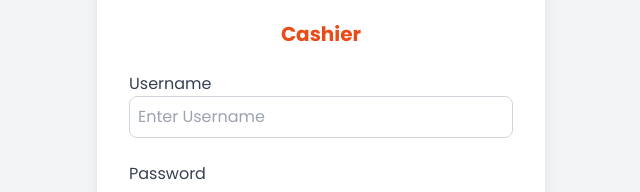
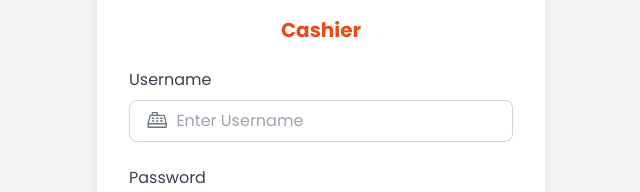
Before and after one commit to ChrismarCIlustrisimo/InventoryManagement, a React (Vite) app in the folder frontend/: page /cashier-login in a window 1280 px wide. Shown: the part 286-478 px from the top of the page, without its empty margins (319-959 px from the left). Built offline with nearby package versions, Linux system fonts and the light colour scheme; no server answers; what @react-pdf/renderer would draw is missing.

Commit message:
UPDATE: Login Icons

```diff
--- a/frontend/src/pages/AdminLogin.jsx
+++ b/frontend/src/pages/AdminLogin.jsx
@@ -7,6 +7,7 @@ import { useNavigate } from 'react-router-dom';
 import { FaUser } from "react-icons/fa";
 import { toast, ToastContainer } from 'react-toastify';
 import 'react-toastify/dist/ReactToastify.css';
+import { LiaUserTieSolid } from "react-icons/lia";
 
 const AdminLogin = () => {
     const [email, setEmail] = useState('');
@@ -199,16 +200,19 @@ const AdminLogin = () => {
                     </div>
                 ) : (
                     <div className="space-y-6 text-black">
-                        <div>
-                            <label htmlFor="username" className="block text-gray-700">Username</label>
-                            <input
+                        <div className="mb-4 flex flex-col items-start">
+                           <label htmlFor="username" className="block text-gray-700 mb-2">Username</label>
+                            <div className="flex items-center border border-gray-300 rounded-lg w-full px-4">
+                                <LiaUserTieSolid className="text-gray-500 text-2xl" />
+                                <input
                                 id="username"
                                 type="text"
                                 placeholder="Enter Username"
-                                className="w-full border border-gray-300 rounded-lg p-2"
+                                className="w-full p-2 rounded-lg border-0 focus:outline-none"
                                 value={username}
                                 onChange={(e) => setUsername(e.target.value)}
-                            />
+                                />
+                            </div>
                         </div>
                         <div>
                             <label htmlFor="password" className="block text-gray-700">Password</label>
--- a/frontend/src/pages/CashierLogin.jsx
+++ b/frontend/src/pages/CashierLogin.jsx
@@ -6,6 +6,7 @@ import { useNavigate } from 'react-router-dom';
 import { useTheme } from '../context/ThemeContext';
 import { toast, ToastContainer } from 'react-toastify';
 import 'react-toastify/dist/ReactToastify.css';
+import { PiCashRegister } from "react-icons/pi";
 
 const CashierLogin = () => {
     const [email, setEmail] = useState('');
@@ -197,16 +198,19 @@ const CashierLogin = () => {
                     </form>
                 ) : (
                     <form onSubmit={handleLogin} className="space-y-6 text-black">
-                        <div>
-                            <label htmlFor="username" className="block text-gray-700">Username</label>
-                            <input
+                        <div className="mb-4 flex flex-col items-start">
+                           <label htmlFor="username" className="block text-gray-700 mb-2">Username</label>
+                            <div className="flex items-center border border-gray-300 rounded-lg w-full px-4">
+                                <PiCashRegister className="text-gray-500 text-2xl" />
+                                <input
                                 id="username"
                                 type="text"
                                 placeholder="Enter Username"
-                                className="w-full border border-gray-300 rounded-lg p-2"
+                                className="w-full p-2 rounded-lg border-0 focus:outline-none"
                                 value={username}
                                 onChange={(e) => setUsername(e.target.value)}
-                            />
+                                />
+                            </div>
                         </div>
                         <div>
                             <label htmlFor="password" className="block text-gray-700">Password</label>
--- a/frontend/src/pages/FrontPage.jsx
+++ b/frontend/src/pages/FrontPage.jsx
@@ -2,6 +2,7 @@ import React, { useEffect } from 'react';
 import { useNavigate } from 'react-router-dom';
 import { FaUserShield, FaUserTie, FaCashRegister } from 'react-icons/fa'; // Importing icons
 import loginLogo from '../assets/iControlLight.png';
+import { LiaUserTieSolid } from "react-icons/lia";
 
 const FrontPage = () => {
     const navigate = useNavigate();
--- a/frontend/src/pages/SuperAdminLogin.jsx
+++ b/frontend/src/pages/SuperAdminLogin.jsx
@@ -4,9 +4,9 @@ import { RiUserLine } from 'react-icons/ri';
 import loginLogo from '../assets/iControlLight.png';
 import { useLogin } from '../hooks/useLogin';
 import { useNavigate } from 'react-router-dom';
-import { FaUser } from "react-icons/fa";
 import { toast, ToastContainer } from 'react-toastify'; // Import toast
 import 'react-toastify/dist/ReactToastify.css'; // Import styles
+import { LiaUserShieldSolid } from "react-icons/lia";
 
 const SuperAdminLogin = () => {
     const [email, setEmail] = useState('');
@@ -199,16 +199,19 @@ const SuperAdminLogin = () => {
                     </div>
                 ) : (
                     <div className="space-y-6 text-black">
-                        <div>
-                            <label htmlFor="username" className="block text-gray-700">Username</label>
-                            <input
+                        <div className="mb-4 flex flex-col items-start">
+                           <label htmlFor="username" className="block text-gray-700 mb-2">Username</label>
+                            <div className="flex items-center border border-gray-300 rounded-lg w-full px-4">
+                                <LiaUserShieldSolid className="text-gray-500 text-2xl" />
+                                <input
                                 id="username"
                                 type="text"
                                 placeholder="Enter Username"
-                                className="w-full border border-gray-300 rounded-lg p-2"
+                                className="w-full p-2 rounded-lg border-0 focus:outline-none"
                                 value={username}
                                 onChange={(e) => setUsername(e.target.value)}
-                            />
+                                />
+                            </div>
                         </div>
                         <div>
                             <label htmlFor="password" className="block text-gray-700">Password</label>
```
